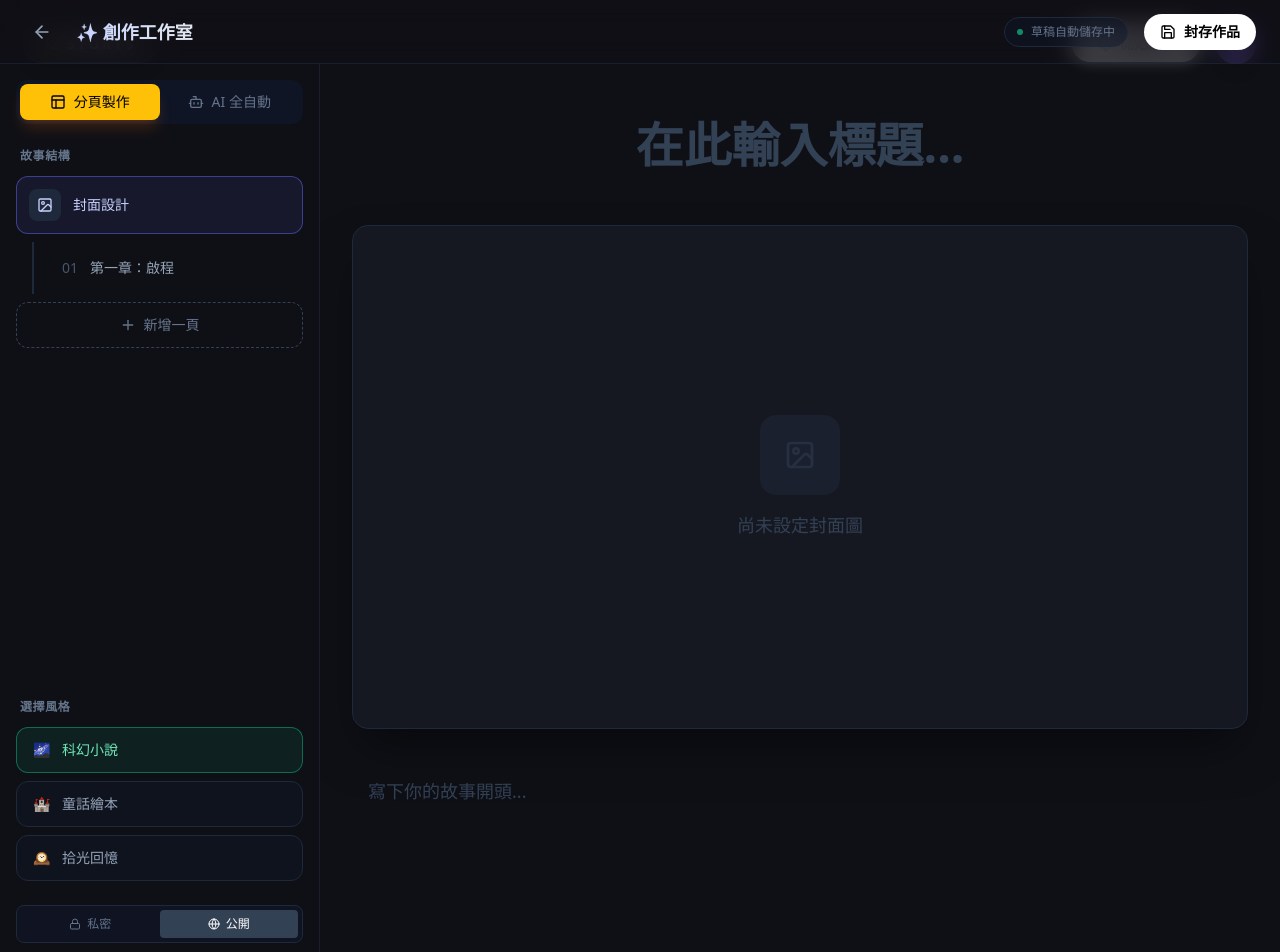
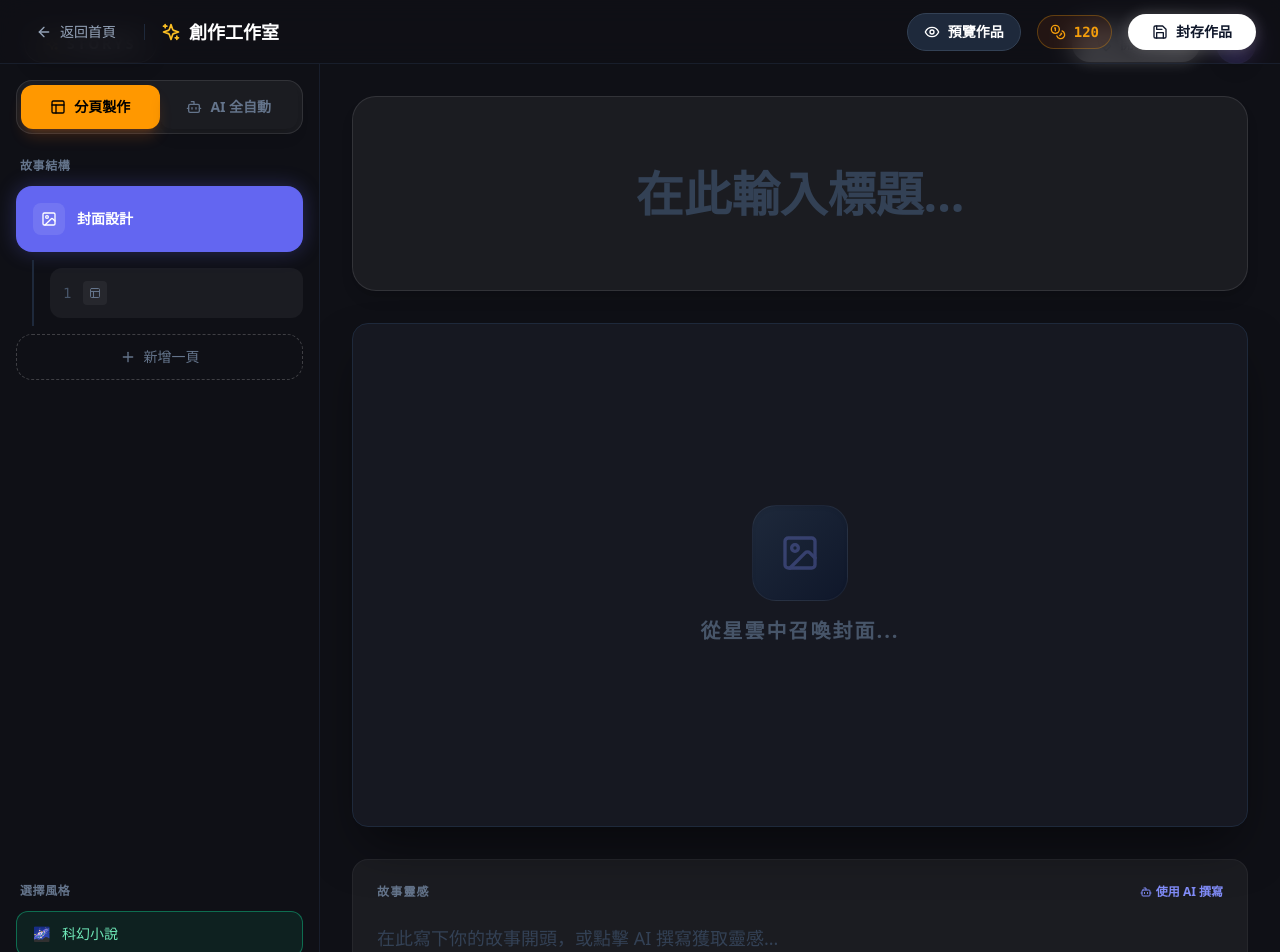
Before and after one commit to lailai620/storys-universe, a React (Vite) app: page /storys-universe/create in a window 1280 px wide. Shown: the top 952 px of the page. Built offline with nearby package versions, Linux system fonts and the light colour scheme.

Commit message:
20260123

```diff
--- a/src/pages/Creator.jsx
+++ b/src/pages/Creator.jsx
@@ -2,14 +2,30 @@ import React, { useState } from 'react';
 import { useNavigate } from 'react-router-dom';
 import {
   ArrowLeft, Save, Plus, Image as ImageIcon,
-  Shuffle, Sparkles, Globe, Lock, Layout, Bot
+  Shuffle, Sparkles, Globe, Lock, Layout, Bot, Stars, Coins, PenTool, Eye, X, Maximize, Minimize
 } from 'lucide-react';
-import { useToast } from '../context/ToastContext'; // 假設你有這個
-// 如果沒有 Toast Context，可以暫時註解掉相關程式碼
+import { useToast } from '../context/ToastContext';
+import { useAudio } from '../context/AudioContext';
+
+// --- CSS Animations ---
+const styles = `
+@keyframes scan {
+  0% { transform: translateY(-100%); opacity: 0; }
+  50% { opacity: 1; }
+  100% { transform: translateY(200%); opacity: 0; }
+}
+.animate-scan {
+  animation: scan 2s linear infinite;
+}
+.page-transition {
+  transition: all 0.4s cubic-bezier(0.4, 0, 0.2, 1);
+}
+`;
 
 const Creator = () => {
   const navigate = useNavigate();
-  // const { showToast } = useToast(); // 暫時註解，避免報錯
+  const { showToast } = useToast();
+  const { playClick, playHover, playSuccess } = useAudio();
 
   // 狀態管理
   const [title, setTitle] = useState('');
@@ -18,11 +34,49 @@ const Creator = () => {
   const [selectedPageId, setSelectedPageId] = useState(1);
   const [privacy, setPrivacy] = useState('public'); // 'public' | 'private'
   const [style, setStyle] = useState('scifi'); // 'scifi' | 'fairy' | 'memory'
+  const [isGenerating, setIsGenerating] = useState(false);
+  const [isPreviewOpen, setIsPreviewOpen] = useState(false);
+  const [displayedText, setDisplayedText] = useState('');
 
   // 模擬儲存功能
   const handleSave = () => {
-    console.log('Saving story:', { title, pages, privacy, style });
-    // showToast('作品已封存', 'success');
+    playClick();
+    showToast('作品已成功封存至星塵庫 ✨', 'success');
+    playSuccess();
+  };
+
+  // 模擬 AI 生成圖片
+  const handleAiGenerate = () => {
+    playClick();
+    setIsGenerating(true);
+    showToast('AI 正在從星雲中召喚靈感...', 'info');
+
+    setTimeout(() => {
+      setIsGenerating(false);
+      showToast('✨ 場景生成完成！', 'success');
+      playSuccess();
+    }, 3000);
+  };
+
+  // 模擬 AI 生成文字 (打字機效果)
+  const handleAiText = () => {
+    const fullText = "在遙遠的星雲深處，隱藏著一個被時間遺忘的祕密。在那裡，星塵不再只是光點，而是生命跳動的脈搏...";
+    let current = "";
+    let index = 0;
+
+    playClick();
+    showToast('AI 正在構思故事語句...', 'info');
+
+    const timer = setInterval(() => {
+      if (index < fullText.length) {
+        current += fullText[index];
+        setDisplayedText(current);
+        index++;
+      } else {
+        clearInterval(timer);
+        playSuccess();
+      }
+    }, 50);
   };
 
   return (
@@ -30,26 +84,39 @@ const Creator = () => {
 
       {/* 1. 頂部導覽列 (Navbar) */}
       <nav className="h-16 border-b border-slate-800/60 bg-[#0f1016]/80 backdrop-blur-md flex items-center justify-between px-6 sticky top-0 z-50">
-        <div className="flex items-center gap-4">
+        <div className="flex items-center gap-2">
           <button
-            onClick={() => navigate('/')}
-            className="p-2 hover:bg-slate-800 rounded-full transition-colors text-slate-400 hover:text-white"
+            onClick={() => { playClick(); navigate('/'); }}
+            onMouseEnter={playHover}
+            className="flex items-center gap-2 px-3 py-2 hover:bg-white/5 rounded-full transition-colors text-slate-400 hover:text-white"
           >
-            <ArrowLeft className="w-5 h-5" />
+            <ArrowLeft className="w-4 h-4" />
+            <span className="text-sm font-medium">返回首頁</span>
           </button>
-          <span className="font-bold text-lg bg-clip-text text-transparent bg-gradient-to-r from-indigo-200 to-slate-200">
-            ✨ 創作工作室
+          <div className="h-4 w-px bg-slate-800 mx-2"></div>
+          <span className="font-bold text-lg flex items-center gap-2 text-white">
+            <Sparkles className="text-amber-400 w-5 h-5" />
+            創作工作室
           </span>
         </div>
 
         <div className="flex items-center gap-4">
-          <div className="flex items-center gap-2 text-xs text-slate-500 bg-slate-900/50 px-3 py-1.5 rounded-full border border-slate-800">
-            <div className="w-1.5 h-1.5 rounded-full bg-emerald-500 animate-pulse"></div>
-            草稿自動儲存中
+          <button
+            onClick={() => { playClick(); setIsPreviewOpen(true); }}
+            onMouseEnter={playHover}
+            className="flex items-center gap-2 px-4 py-2 bg-slate-800 text-white hover:bg-slate-700 font-bold rounded-full transition-all text-sm border border-slate-700"
+          >
+            <Eye className="w-4 h-4" />
+            <span>預覽作品</span>
+          </button>
+          <div className="flex items-center gap-2 bg-amber-900/20 px-3 py-1.5 rounded-full border border-amber-500/30">
+            <Coins className="w-4 h-4 text-amber-500" />
+            <span className="font-mono font-bold text-sm text-amber-500">120</span>
           </div>
           <button
             onClick={handleSave}
-            className="flex items-center gap-2 px-4 py-2 bg-white text-black hover:bg-slate-200 font-semibold rounded-full transition-all text-sm"
+            onMouseEnter={playHover}
+            className="flex items-center gap-2 px-6 py-2 bg-white text-slate-900 hover:bg-slate-100 font-bold rounded-full transition-all text-sm shadow-[0_0_15px_rgba(255,255,255,0.2)]"
           >
             <Save className="w-4 h-4" />
             <span>封存作品</span>
@@ -57,17 +124,19 @@ const Creator = () => {
         </div>
       </nav>
 
+      <style>{styles}</style>
+
       <div className="flex-1 flex overflow-hidden">
 
         {/* 2. 左側側邊欄 (Sidebar) */}
         <aside className="w-80 border-r border-slate-800/60 bg-[#0f1016] flex flex-col p-4 gap-6 overflow-y-auto hidden md:flex">
 
           {/* 模式切換 Tabs */}
-          <div className="bg-slate-900/80 p-1 rounded-xl flex">
+          <div className="bg-white/5 p-1 rounded-2xl flex border border-white/10">
             <button
-              onClick={() => setActiveTab('manual')}
-              className={`flex-1 flex items-center justify-center gap-2 py-2 text-sm font-medium rounded-lg transition-all ${activeTab === 'manual'
-                  ? 'bg-[#FFC107] text-black shadow-lg shadow-orange-500/20'
+              onClick={() => { playClick(); setActiveTab('manual'); }}
+              className={`flex-1 flex items-center justify-center gap-2 py-3 text-sm font-bold rounded-xl transition-all ${activeTab === 'manual'
+                ? 'bg-[#FF9800] text-black shadow-lg shadow-orange-500/20'
                 : 'text-slate-500 hover:text-slate-300'
                 }`}
             >
@@ -75,10 +144,10 @@ const Creator = () => {
               分頁製作
             </button>
             <button
-              onClick={() => setActiveTab('ai')}
-              className={`flex-1 flex items-center justify-center gap-2 py-2 text-sm font-medium rounded-lg transition-all ${activeTab === 'ai'
-                  ? 'bg-indigo-600 text-white shadow-lg shadow-indigo-500/20'
-                  : 'text-slate-500 hover:text-slate-300'
+              onClick={() => { playClick(); setActiveTab('ai'); }}
+              className={`flex-1 flex items-center justify-center gap-2 py-3 text-sm font-bold rounded-xl transition-all ${activeTab === 'ai'
+                ? 'bg-slate-800 text-slate-400'
+                : 'text-slate-500 hover:text-slate-300 shadow-lg'
                 }`}
             >
               <Bot className="w-4 h-4" />
@@ -92,27 +161,35 @@ const Creator = () => {
             <div className="space-y-2">
               {/* 封面頁 (固定) */}
               <div
-                onClick={() => setSelectedPageId(1)}
-                className={`p-3 rounded-xl border transition-all cursor-pointer flex items-center gap-3 ${selectedPageId === 1
-                    ? 'bg-indigo-500/10 border-indigo-500/50 text-indigo-200'
-                    : 'bg-slate-900/40 border-slate-800 text-slate-400 hover:bg-slate-800'
+                onClick={() => { playClick(); setSelectedPageId(1); }}
+                className={`p-4 rounded-2xl border transition-all cursor-pointer flex items-center gap-3 ${selectedPageId === 1
+                  ? 'bg-[#6366F1] border-[#6366F1]/50 text-white shadow-[0_0_20px_rgba(99,102,241,0.3)]'
+                  : 'bg-white/5 border-white/10 text-slate-400 hover:bg-white/10'
                   }`}
               >
-                <div className="w-8 h-8 rounded-lg bg-slate-800 flex items-center justify-center">
+                <div className="w-8 h-8 rounded-lg bg-white/10 flex items-center justify-center">
                   <ImageIcon className="w-4 h-4" />
                 </div>
-                <span className="text-sm font-medium">封面設計</span>
+                <span className="text-sm font-bold">封面設計</span>
               </div>
 
               {/* 其他頁面 */}
               <div className="pl-4 space-y-2 border-l-2 border-slate-800 ml-4 py-2">
-                <div className="flex items-center gap-3 px-3 py-2 text-sm text-slate-400 hover:text-white cursor-pointer group">
-                  <span className="text-slate-600 group-hover:text-slate-400">01</span>
-                  <span>第一章：啟程</span>
+                <div
+                  onClick={() => playClick()}
+                  className="flex items-center gap-3 px-3 py-3 text-sm text-slate-400 hover:text-white cursor-pointer group bg-white/5 rounded-xl border border-transparent hover:border-white/10"
+                >
+                  <span className="text-slate-600 group-hover:text-slate-400 font-mono">1</span>
+                  <div className="w-6 h-6 rounded bg-white/5 flex items-center justify-center">
+                    <Layout className="w-3 h-3 text-slate-500" />
+                  </div>
                 </div>
               </div>
 
-              <button className="w-full py-3 border border-dashed border-slate-700 rounded-xl text-slate-500 hover:text-white hover:border-slate-500 hover:bg-slate-800/50 transition-all text-sm flex items-center justify-center gap-2">
+              <button
+                onClick={() => playClick()}
+                className="w-full py-3 border border-dashed border-white/20 rounded-2xl text-slate-500 hover:text-white hover:border-white/40 hover:bg-white/5 transition-all text-sm flex items-center justify-center gap-2"
+              >
                 <Plus className="w-4 h-4" />
                 新增一頁
               </button>
@@ -146,15 +223,15 @@ const Creator = () => {
           {/* 隱私設定 Toggle */}
           <div className="bg-slate-900/60 p-1 rounded-lg flex border border-slate-800">
             <button
-              onClick={() => setPrivacy('private')}
-              className={`flex-1 py-1.5 text-xs font-medium rounded transition-all flex items-center justify-center gap-1.5 ${privacy === 'private' ? 'bg-slate-700 text-white' : 'text-slate-500'
+              onClick={() => { playClick(); setPrivacy('private'); }}
+              className={`flex-1 py-2 text-xs font-bold rounded-lg transition-all flex items-center justify-center gap-1.5 ${privacy === 'private' ? 'bg-white/20 text-white' : 'text-slate-500'
                 }`}
             >
               <Lock className="w-3 h-3" /> 私密
             </button>
             <button
-              onClick={() => setPrivacy('public')}
-              className={`flex-1 py-1.5 text-xs font-medium rounded transition-all flex items-center justify-center gap-1.5 ${privacy === 'public' ? 'bg-slate-700 text-white' : 'text-slate-500'
+              onClick={() => { playClick(); setPrivacy('public'); }}
+              className={`flex-1 py-2 text-xs font-bold rounded-lg transition-all flex items-center justify-center gap-1.5 ${privacy === 'public' ? 'bg-white/20 text-white' : 'text-slate-500'
                 }`}
             >
               <Globe className="w-3 h-3" /> 公開
@@ -168,36 +245,54 @@ const Creator = () => {
           <div className="w-full max-w-4xl space-y-8">
 
             {/* 標題輸入 */}
+            <div className="bg-white/5 p-12 rounded-3xl border border-white/10 flex items-center justify-center text-center shadow-lg">
               <input
                 type="text"
                 placeholder="在此輸入標題..."
                 value={title}
                 onChange={(e) => setTitle(e.target.value)}
-              className="w-full bg-transparent text-5xl font-bold text-center placeholder:text-slate-700 focus:outline-none focus:placeholder:text-slate-800 transition-colors py-4"
+                className="w-full bg-transparent text-5xl font-bold text-center placeholder:text-slate-700 outline-none focus:placeholder:text-slate-800 transition-colors py-4 text-white"
               />
+            </div>
 
             {/* 主要畫布區塊 */}
-            <div className="aspect-video w-full bg-[#161821] rounded-2xl border border-slate-800 relative group overflow-hidden shadow-2xl shadow-black/50">
+            <div className={`aspect-video w-full bg-[#161821] rounded-2xl border border-slate-800 relative group overflow-hidden shadow-2xl shadow-black/50 page-transition ${isGenerating ? 'ring-2 ring-indigo-500/50' : ''}`}>
+
+              {/* AI 掃描特效 */}
+              {isGenerating && (
+                <div className="absolute inset-0 z-10 pointer-events-none">
+                  <div className="w-full h-1 bg-gradient-to-r from-transparent via-indigo-400 to-transparent shadow-[0_0_15px_rgba(99,102,241,0.8)] animate-scan"></div>
+                </div>
+              )}
 
               {/* 空狀態顯示 */}
-              <div className="absolute inset-0 flex flex-col items-center justify-center text-slate-700 gap-4">
-                <div className="w-20 h-20 rounded-2xl bg-slate-800/50 flex items-center justify-center">
-                  <ImageIcon className="w-8 h-8 opacity-50" />
+              <div className={`absolute inset-0 flex flex-col items-center justify-center text-slate-700 gap-4 transition-opacity duration-500 ${isGenerating ? 'opacity-20' : 'opacity-100'}`}>
+                <div className="w-24 h-24 rounded-3xl bg-gradient-to-br from-slate-800 to-slate-900 flex items-center justify-center shadow-inner border border-white/5">
+                  <ImageIcon className="w-10 h-10 opacity-30 text-indigo-400" />
                 </div>
-                <p className="font-medium text-lg">尚未設定封面圖</p>
+                <p className="font-bold text-xl tracking-widest text-slate-600">從星雲中召喚封面...</p>
               </div>
 
               {/* 浮動工具列 */}
-              <div className="absolute bottom-6 right-6 flex gap-3 opacity-0 group-hover:opacity-100 transition-all translate-y-2 group-hover:translate-y-0">
-                <button className="flex items-center gap-2 px-4 py-2.5 bg-slate-800/90 backdrop-blur text-white rounded-xl hover:bg-slate-700 font-medium text-sm border border-slate-700/50 transition-all">
+              <div className={`absolute bottom-6 right-6 flex gap-3 transition-all duration-300 ${isGenerating ? 'opacity-0 translate-y-4' : 'opacity-0 group-hover:opacity-100 translate-y-2 group-hover:translate-y-0'}`}>
+                <button
+                  onClick={() => playClick()}
+                  className="flex items-center gap-2 px-5 py-2.5 bg-white text-slate-900 rounded-xl hover:bg-slate-100 font-bold text-sm shadow-xl transition-all"
+                >
                   <ImageIcon className="w-4 h-4" />
                   上傳圖片
                 </button>
-                <button className="flex items-center gap-2 px-4 py-2.5 bg-slate-800/90 backdrop-blur text-white rounded-xl hover:bg-slate-700 font-medium text-sm border border-slate-700/50 transition-all">
+                <button
+                  onClick={() => playClick()}
+                  className="flex items-center gap-2 px-5 py-2.5 bg-white/10 backdrop-blur text-white rounded-xl hover:bg-white/20 font-bold text-sm border border-white/20 transition-all"
+                >
                   <Shuffle className="w-4 h-4" />
                   隨機更換
                 </button>
-                <button className="flex items-center gap-2 px-5 py-2.5 bg-indigo-600/90 backdrop-blur text-white rounded-xl hover:bg-indigo-500 font-medium text-sm shadow-lg shadow-indigo-500/20 transition-all">
+                <button
+                  onClick={handleAiGenerate}
+                  className="flex items-center gap-2 px-6 py-2.5 bg-[#6366F1] text-white rounded-xl hover:bg-[#4F46E5] font-bold text-sm shadow-[0_0_20px_rgba(99,102,241,0.4)] transition-all"
+                >
                   <Sparkles className="w-4 h-4" />
                   AI 生成
                 </button>
@@ -206,10 +301,21 @@ const Creator = () => {
             </div>
 
             {/* 文字內容編輯區 */}
-            <div className="w-full">
+            <div className="w-full bg-white/5 rounded-2xl border border-white/5 p-6 space-y-4">
+              <div className="flex justify-between items-center mb-2">
+                <span className="text-xs font-bold text-slate-500 uppercase tracking-widest">故事靈感</span>
+                <button
+                  onClick={handleAiText}
+                  className="text-xs font-bold text-indigo-400 hover:text-indigo-300 flex items-center gap-1 transition-colors"
+                >
+                  <Bot className="w-3 h-3" /> 使用 AI 撰寫
+                </button>
+              </div>
               <textarea
-                placeholder="寫下你的故事開頭..."
-                className="w-full h-40 bg-transparent text-lg leading-relaxed text-slate-300 placeholder:text-slate-700 resize-none focus:outline-none p-4"
+                placeholder="在此寫下你的故事開頭，或點擊 AI 撰寫獲取靈感..."
+                value={displayedText}
+                onChange={(e) => setDisplayedText(e.target.value)}
+                className="w-full h-40 bg-transparent text-lg leading-relaxed text-slate-300 placeholder:text-slate-700 resize-none focus:outline-none scrollbar-hide"
               ></textarea>
             </div>
 
@@ -217,6 +323,34 @@ const Creator = () => {
         </main>
 
       </div>
+
+      {/* 4. 全螢幕預覽模式 */}
+      {isPreviewOpen && (
+        <div className="fixed inset-0 z-[100] bg-[#0f1016] flex flex-col items-center p-8 overflow-y-auto animate-in fade-in duration-500">
+          <button
+            onClick={() => { playClick(); setIsPreviewOpen(false); }}
+            className="absolute top-8 right-8 p-3 rounded-full bg-white/5 hover:bg-white/10 transition-all text-slate-400 hover:text-white"
+          >
+            <Minimize className="w-6 h-6" />
+          </button>
+
+          <div className="w-full max-w-5xl space-y-12 py-12">
+            <h1 className="text-6xl font-bold text-center text-white">{title || "無標題故事"}</h1>
+            <div className="aspect-video w-full bg-[#161821] rounded-3xl border border-white/10 shadow-2xl flex items-center justify-center">
+              <ImageIcon className="w-16 h-16 opacity-10 text-indigo-400" />
+            </div>
+            <div className="max-w-3xl mx-auto">
+              <p className="text-2xl leading-relaxed text-slate-300 font-serif">
+                {displayedText || "故事正在靜靜等待被啟封..."}
+              </p>
+            </div>
+          </div>
+
+          <div className="mt-auto py-8">
+            <span className="text-slate-600 text-sm font-bold tracking-widest uppercase">Draft Preview Mode</span>
+          </div>
+        </div>
+      )}
     </div>
   );
 };
```
Also changed, not shown: src/App.jsx (+7 -5 lines). Lines whose indentation alone changed are shown as unchanged.
